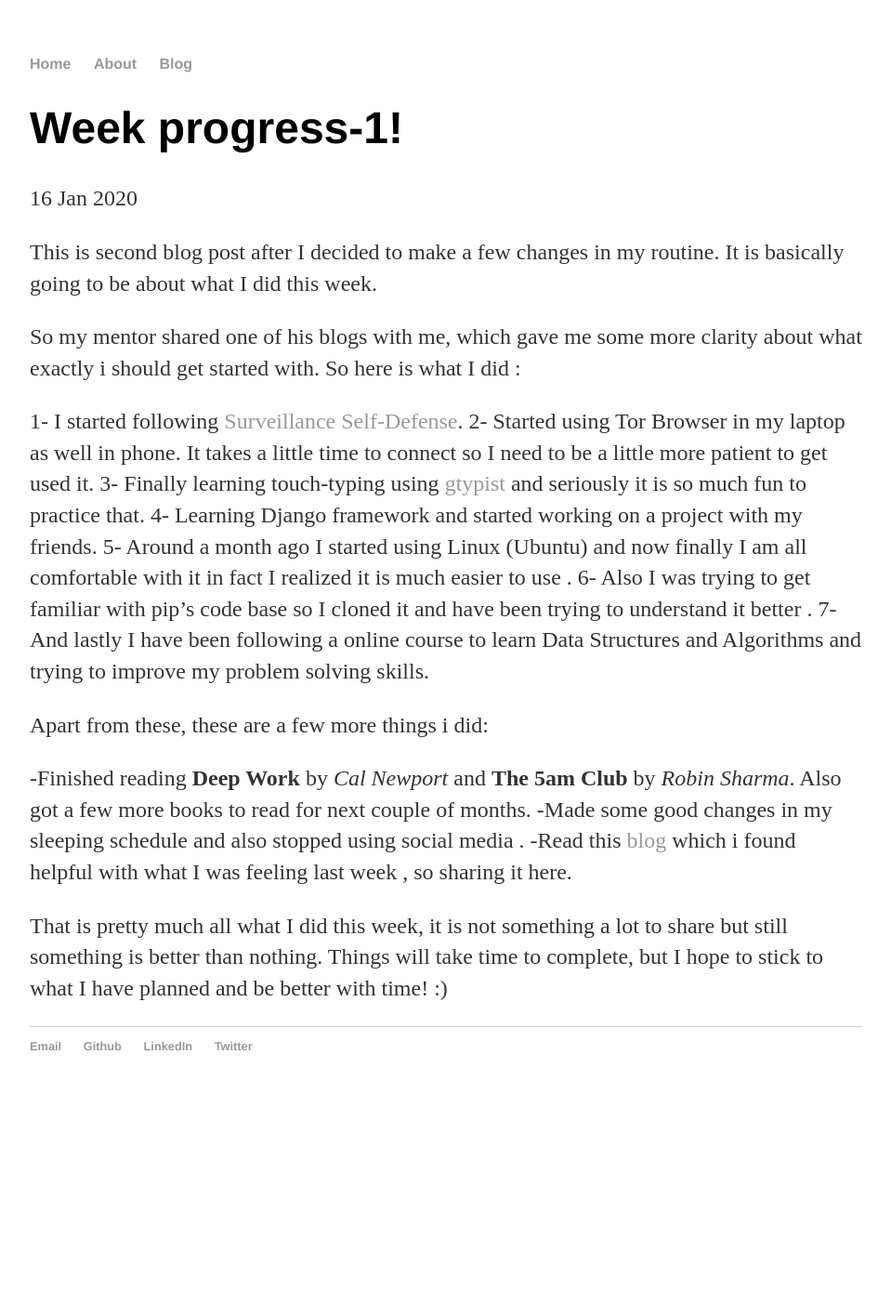
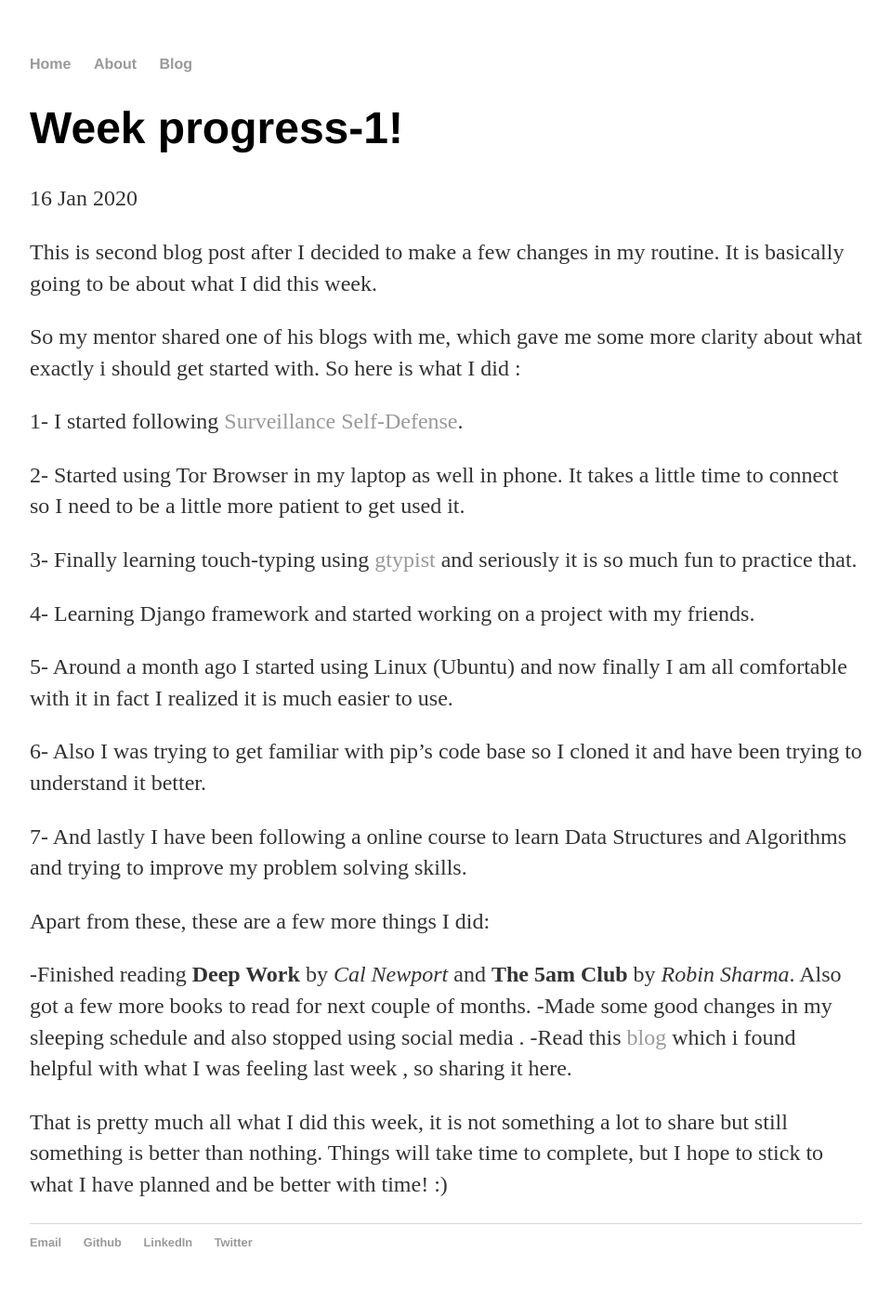
Before and after one commit to ssurbhi560/ssurbhi560.github.io, a Jekyll site: the page built from _posts/2020-01-16-note-to-self-2.md, in a window 1280 px wide. Shown: the whole page at 93% size, without its empty margins (160-1119 px from the left). Built offline with Jekyll 4.4.1, drawn with Linux system fonts in a browser that asks for light colours; before the commit the page ends 1193 px from its top, so only the background shows below that.

Commit message:
changing a blog content

```diff
--- a/_posts/2020-01-16-note-to-self-2.md
+++ b/_posts/2020-01-16-note-to-self-2.md
@@ -8,14 +8,20 @@ This is second blog post after I decided to make a few changes in my routine. It
 So my mentor shared one of his blogs with me, which gave me some more clarity about what exactly i should get started with. So here is what I did :
 
 1- I started following [Surveillance Self-Defense](https://ssd.eff.org/).
+
 2- Started using Tor Browser in my laptop as well in phone. It takes a little time to connect so I need to be a little more patient to get used it.
+
 3- Finally learning touch-typing using [gtypist](https://www.gnu.org/software/gtypist/) and seriously it is so much fun to practice that.
+
 4- Learning Django framework and started working on a project with my friends.
-5- Around a month ago I started using Linux (Ubuntu) and now finally I am all comfortable with it in fact I realized it is much easier to use .
-6- Also I was trying to get familiar with pip's code base so I cloned it and have been trying to understand it better .
+
+5- Around a month ago I started using Linux (Ubuntu) and now finally I am all comfortable with it in fact I realized it is much easier to use.
+
+6- Also I was trying to get familiar with pip's code base so I cloned it and have been trying to understand it better.
+
 7- And lastly I have been following a online course to learn Data Structures and Algorithms and trying to improve my problem solving skills.
 
-Apart from these, these are a few more things i did:
+Apart from these, these are a few more things I did:
 
 -Finished reading **Deep Work** by *Cal Newport* and **The 5am Club** by *Robin Sharma*. Also got a few more books to read for next couple of months.
 -Made some good changes in my sleeping schedule and also stopped using social media .
```
